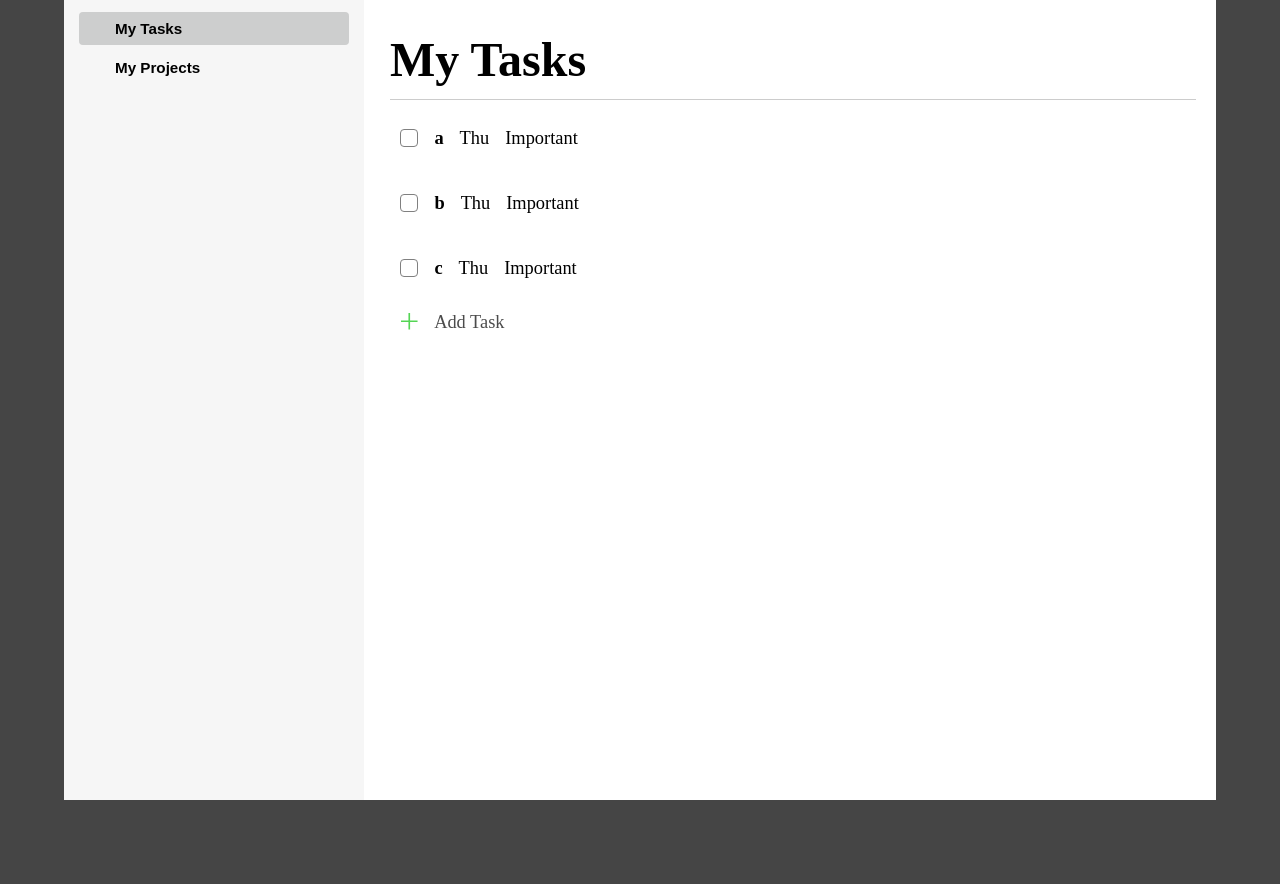
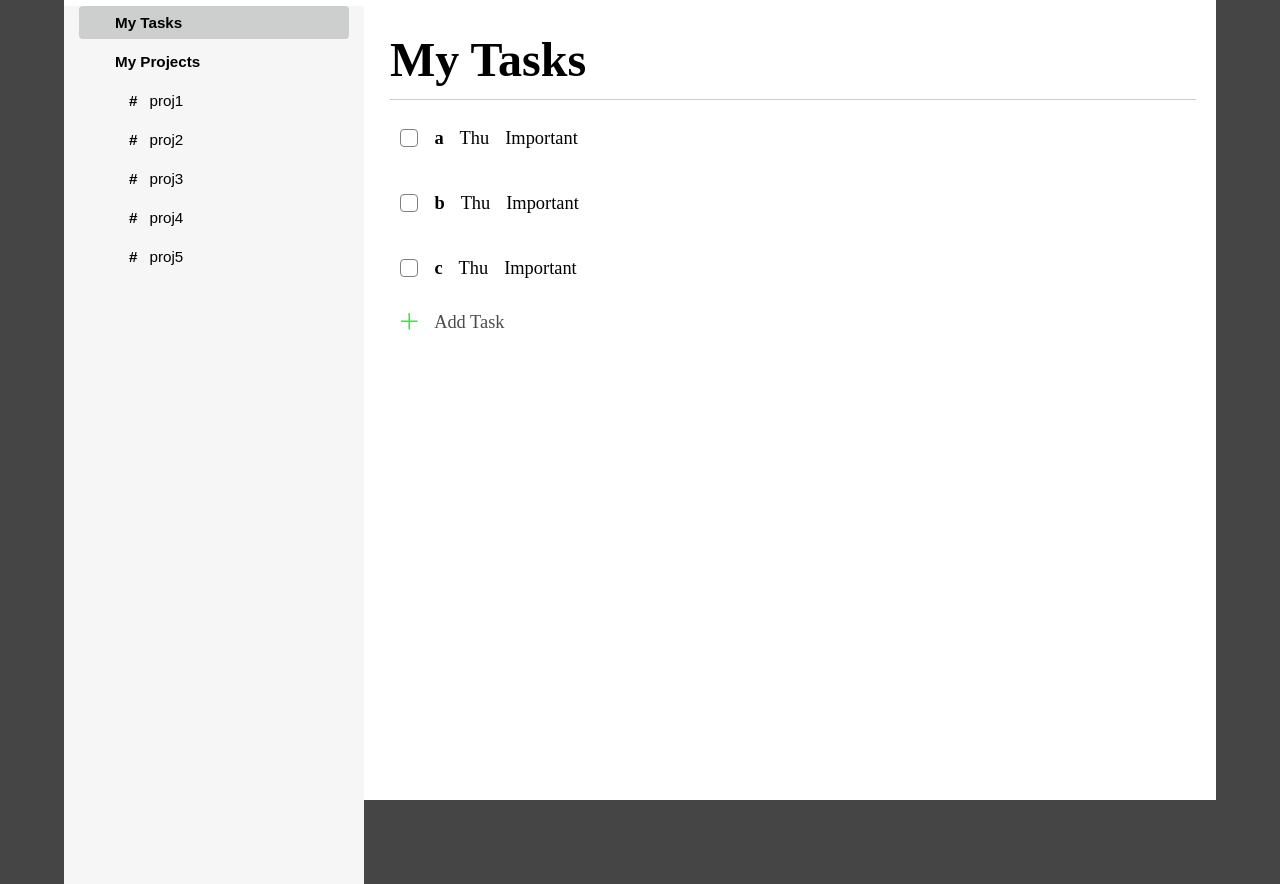
Before and after one commit to GabrielCorreaDaSilva/todo-list, a website built with webpack: page src/index.html in a window 1280 px wide. Before the commit the page ends 800 px from the top, so only its background shows below. Built offline with nearby package versions, Linux system fonts and the light colour scheme.

Commit message:
Add project list to the sidebar

```diff
--- a/src/styles/styles.css
+++ b/src/styles/styles.css
@@ -25,18 +25,29 @@ body {
     grid-template-columns: 300px 1fr;
 }
 
-#sidebar {
+#sidebar,
+.project-list {
     width: 100%;
     height: 100%;
     list-style: none;
     justify-items: center;
-    padding-top: 12px;
     background-color: #f6f6f6;
+}
+
+#sidebar .project-list button {
+    display: flex;
+    flex-direction: row;
+    gap: 12px;
+    padding-left: 50px;
+}
+
+#sidebar .project-list button p:first-child {
+    font-weight: bold;
 }
 
 .sidebar-item {
     width: 90%;
-    margin-bottom: 6px;
+    margin-top: 6px;
 }
 
 #sidebar button {
--- a/src/ui/UIController.js
+++ b/src/ui/UIController.js
@@ -1,6 +1,7 @@
 import { createProjectCard, createProjectView, createAllProjectsView, createTaskItem } from "./views.js";
 import { createProjectForm, createTaskForm } from "./forms.js";
 import { createModal, openModal } from "./modal.js";
+import { te } from "date-fns/locale";
 
 export function UIController(service) {
 
@@ -20,9 +21,14 @@ export function UIController(service) {
     function renderNav() {
         const list = document.createElement("ul");
         list.id = "sidebar"
+
         const personal = createPersonalBtn();
+
         const AllProjects = createAllProjectsBtn();
-        list.append(personal, AllProjects)
+
+        const projects = createProjectsSection(service.getProjects().slice(0, 5));
+
+        list.append(personal, AllProjects, projects);
         nav.append(list);
 
         function changeCurrentNavItem(current) {
@@ -57,6 +63,32 @@ export function UIController(service) {
             li.classList.add("sidebar-item")
             li.append(Btn);
             return li;
+        }
+
+        function createProjectsSection(projects) {
+            const projectItem = (project) => {
+                const Btn = document.createElement("button");
+                const symbol = document.createElement("p");
+                symbol.textContent = "#";
+                const text = document.createElement("p");
+                text.textContent = project.name;
+
+                Btn.append(symbol, text);
+                Btn.addEventListener("click", (e) => {
+                    changeCurrentNavItem(e.target);
+                    renderProjectView(project.id)
+                });
+                const li = document.createElement("li");
+                li.classList.add("sidebar-item")
+                li.append(Btn);
+                return li;
+            }
+
+            const projectList = document.createElement("ul");
+            projectList.classList.add("project-list");
+
+            projects.forEach(project => projectList.append(projectItem(project)));
+            return projectList;
         }
     }
 
@@ -106,7 +138,7 @@ export function UIController(service) {
         );
     }
     function handleEditProjectBtn(projectView, projectId = projectView.dataset.id) {
-        const project = service.getProject(projectId);
+        const project = service.getItem(projectId);
         openModal(
             createProjectForm({
                 name: project.name,
```
